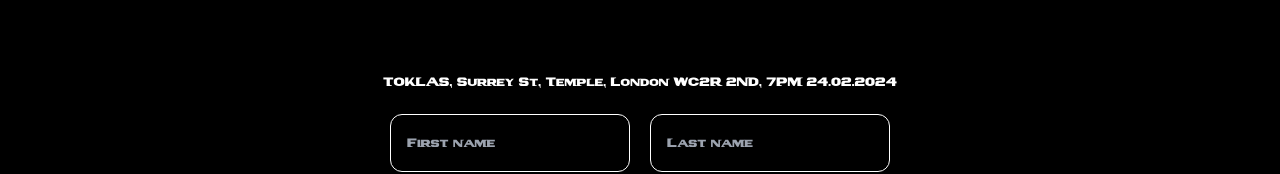
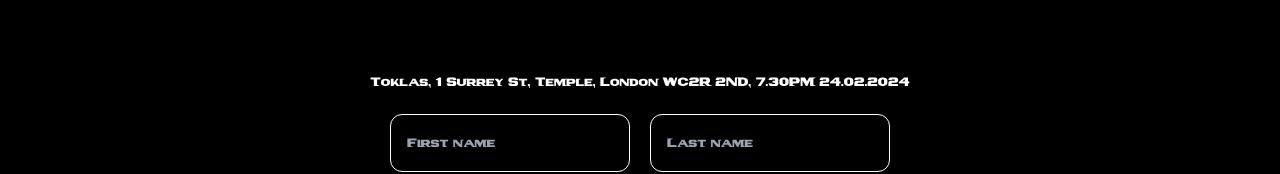
Before and after one commit to divjot-singh/airzyboyindustries, a Next.js app: page / in a window 1280 px wide. Shown: the part 750-924 px from the top of the page. Built offline with nearby package versions, Linux system fonts and the light colour scheme; no server answers.

Commit message:
updated the address

```diff
--- a/src/app/components/formComponent.tsx
+++ b/src/app/components/formComponent.tsx
@@ -75,7 +75,7 @@ export default function FormComponent() {
     return (
         <>
         <form onSubmit={handleButtonClick}>
-            <p>TOKLAS, Surrey St, Temple, London WC2R 2ND, 7PM  24.02.2024</p>
+            <p>Toklas, 1 Surrey St, Temple, London WC2R 2ND, 7.30PM 24.02.2024</p>
             <div className="row input-row">
                 <input name="first-name" value={fName} type="text" id="first-name" placeholder="First name" onChange={onInputChange} required />
                 <input name="last-name" value={lName} type="text" id="last-name" placeholder="Last name" onChange={onInputChange} required />
```
